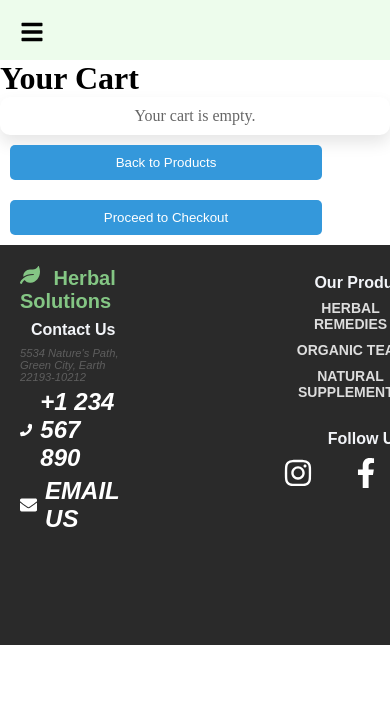
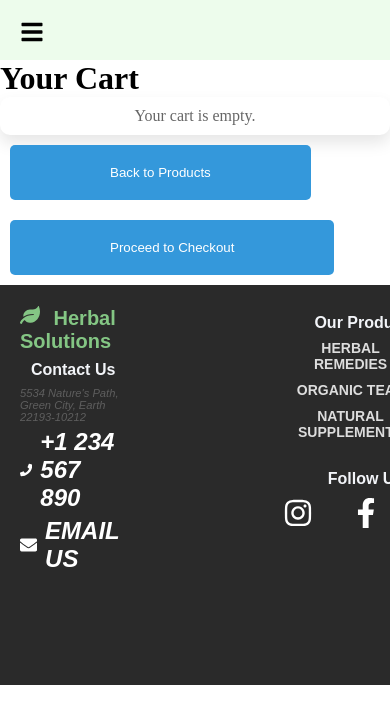
Before and after one commit to assampanchagavyasansthan/ecom, a React (Vite) app: page /cart in a window 390 px wide. Shown: the top 724 px of the page. Built offline with nearby package versions, Linux system fonts and the light colour scheme.

Commit message:
Update card.css

```diff
--- a/src/components/card.css
+++ b/src/components/card.css
@@ -59,7 +59,7 @@ button {
   background-color: #3498db;
   color: white;
   border: none;
-  padding: 10px 20px;
+  padding: 20px 100px; /* Maintain original size */
   margin: 10px;
   border-radius: 5px;
   cursor: pointer;
@@ -105,9 +105,13 @@ a {
     font-size: 12px; /* Smaller font for mobile */
   }
 
-  button {
-    width: 80%; /* Full width for buttons */
-    padding: 12px; /* Slightly larger padding */
+  .button-container {
+    display: flex;
+    justify-content: center; /* Center the buttons */
+    flex-direction: column; /* Stack buttons vertically */
+    align-items: center; /* Center align */
+    gap: 10px; /* Space between buttons */
+    width: 100%; /* Ensure full width for alignment */
   }
 }
 
@@ -117,7 +121,7 @@ a {
   }
 
   .cart-item img {
-    width: 40px; /* Smaller image for very small screens */
+    width: 60px; /* Smaller image for very small screens */
   }
 
   .cart-item h2 {
@@ -127,8 +131,4 @@ a {
   .cart-item p {
     font-size: 10px; /* Even smaller font */
   }
-
-  button {
-    padding: 10px; /* Adjust button padding */
-  }
 }
```
